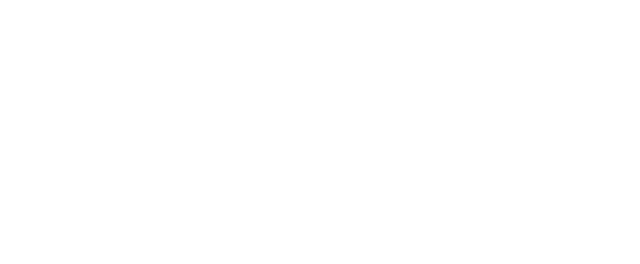
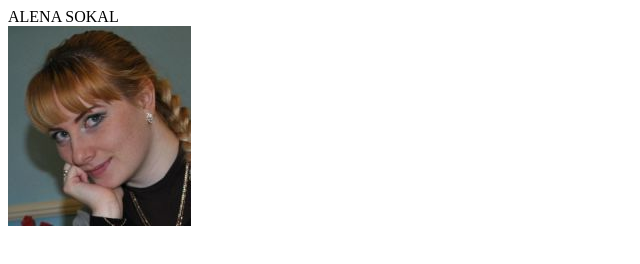
Before and after one commit to AlenaSokal/rsschool-cv, a plain HTML site: page index.html in a window 1280 px wide. Shown: the whole page, without its empty margins (0-640 px from the left). Drawn offline with Linux system fonts and the light colour scheme.

Commit message:
feat: add photo and header

```diff
--- a/index.html
+++ b/index.html
@@ -2,10 +2,20 @@
 <html lang="en">
 <head>
     <meta charset="UTF-8">
-    <meta name="viewport" content="width=device-width, initial-scale=1.0">
-    <title>Document</title>
+    <title>Alena Sokal CV</title>
+    <link rel="stylesheet" href="style.css">
 </head>
 <body>
+    <header>
+        <div>
+            <span>ALENA SOKAL</span>
+        </div>
+    </header>
 
+    <main>
+        <div class="photo">
+            <img class="photo-profile" src="photo.jpg" alt="photo" width="183" height="200">
+        </div>
+    </main>
 </body>
 </html>
```
Also changed, not shown: photo.jpg (added).
